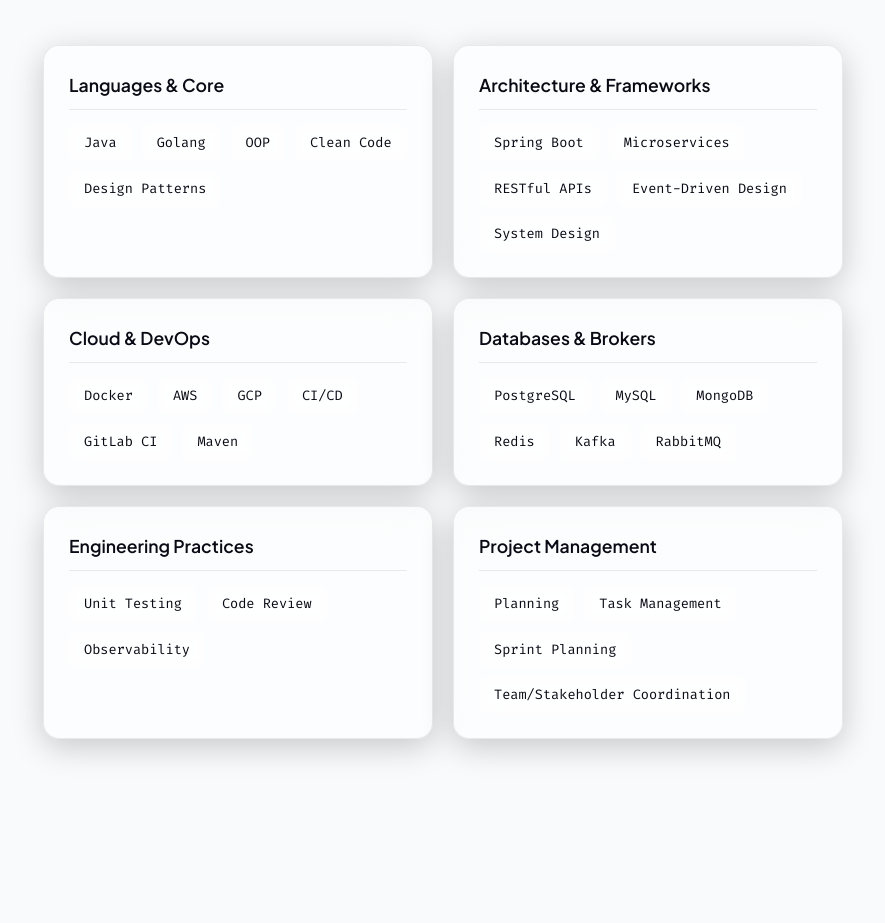
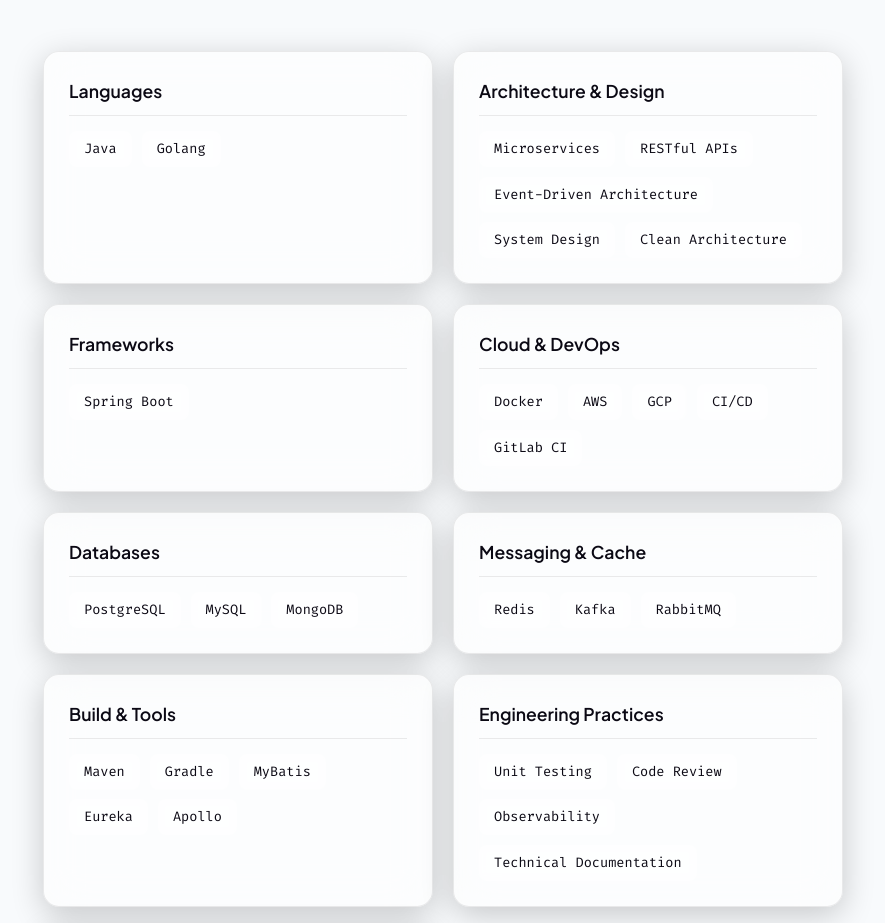
Before and after one commit to charlybutar21/charly-micolas-website, a Next.js app: page / in a window 1280 px wide. Shown: the part 1874-2797 px from the top of the page, without its empty margins (197-1082 px from the left). Built offline with nearby package versions, Linux system fonts and the light colour scheme.

Commit message:
fix content

```diff
--- a/app/data/index.ts
+++ b/app/data/index.ts
@@ -4,69 +4,86 @@
   hero: {
     name: "Charly Micolas Butarbutar.",
     role: "Software Engineer Backend.",
-    tagline: "Architecting highly scalable, cloud-native microservices. I specialize in designing robust backend systems for SaaS, PropTech, and FinTech platforms, focusing on performance, reliability, and clean code."
+    tagline: "Building scalable, cloud-native backend systems for SaaS, PropTech, and FinTech platforms. I focus on clean architecture, reliable services, and engineering practices that help teams move fast without breaking things."
   },
   about: {
     paragraphs: [
-      "Hello! I'm Charly, a Backend Software Engineer with over 8 years of experience building and maintaining software systems.",
-      "I started my software engineering journey while studying Computer Science at Del Institute of Technology and the University of Indonesia. Since then, I’ve worked across several industries, including SaaS, supply chain, property technology, and fintech.",
-      "My main experience is in backend development, system design, and building scalable services. I also have experience working with microservices, cloud platforms, and improving existing systems to make them more reliable and maintainable.",
-      "Currently, I’m also involved in leading engineering initiatives, reviewing code, mentoring team members, and working with the team to deliver reliable solutions that support business needs.",
-      "I enjoy learning new technologies, solving engineering problems, and continuously improving the way software is built."
-    ]
+      "I'm a Backend Software Engineer with 8+ years of experience designing and building server-side systems across multiple industries from SaaS supply chain and property technology to fintech P2P.",
+      "My core work lives in backend development: API design, microservices architecture, system integration, and making sure services hold up under real-world load. I've worked on both greenfield systems and the harder job of improving existing ones reducing technical debt, refactoring legacy code, and improving observability without disrupting production.",
+      "Beyond writing code, I've taken on engineering leadership responsibilities breaking down requirements, reviewing code, coordinating with cross-functional teams, and mentoring junior engineers. I care about building the right habits in a team, not just shipping features.",
+      "I hold a Bachelor's degree in Computer Science from University of Indonesia and an Associate Degree in Information Technology from Del Institute of Technology.",
+    ],
   },
   skills: [
     {
-      category: "Languages & Core",
-      items: ["Java", "Golang", "OOP", "Clean Code", "Design Patterns"]
+      category: "Languages",
+      items: ["Java", "Golang"],
     },
     {
-      category: "Architecture & Frameworks",
-      items: ["Spring Boot", "Microservices", "RESTful APIs", "Event-Driven Design", "System Design"]
+      category: "Architecture & Design",
+      items: [
+        "Microservices",
+        "RESTful APIs",
+        "Event-Driven Architecture",
+        "System Design",
+        "Clean Architecture",
+      ],
+    },
+    {
+      category: "Frameworks",
+      items: ["Spring Boot"],
     },
     {
       category: "Cloud & DevOps",
-      items: ["Docker", "AWS", "GCP", "CI/CD", "GitLab CI", "Maven"]
+      items: ["Docker", "AWS", "GCP", "CI/CD", "GitLab CI"],
     },
     {
-      category: "Databases & Brokers",
-      items: ["PostgreSQL", "MySQL", "MongoDB", "Redis", "Kafka", "RabbitMQ"]
+      category: "Databases",
+      items: ["PostgreSQL", "MySQL", "MongoDB"],
+    },
+    {
+      category: "Messaging & Cache",
+      items: ["Redis", "Kafka", "RabbitMQ"],
+    },
+    {
+      category: "Build & Tools",
+      items: ["Maven", "Gradle", "MyBatis", "Eureka", "Apollo"],
     },
     {
       category: "Engineering Practices",
-      items: ["Unit Testing", "Code Review", "Observability"]
+      items: ["Unit Testing", "Code Review", "Observability", "Technical Documentation"],
     },
     {
-      category: "Project Management",
-      items: ["Planning", "Task Management", "Sprint Planning", "Team/Stakeholder Coordination"]
+      category: "Project & Team",
+      items: ["Sprint Planning", "Task Breakdown", "Cross-team Coordination", "Scrum"],
     },
   ],
   experience: [
     {
-      company: "PT Progo Puncak Group - Pinjamin",
+      company: "PT Progo Puncak Group (Pinjamin)",
       role: "Senior Software Engineer",
       period: "June 2024 - Present",
       location: "South Jakarta",
       description: [
-        "Lead development activities for internal systems supporting telemarketing, collection, QC, and management operations.",
-        "Break down requirements and development initiatives into clear tasks and priorities for the engineering team.",
-        "Coordinate with local and HQ engineering teams to align on technical solutions, priorities, and delivery timelines.",
-        "Support the team in technical issue resolution, code reviews, and development decisions to ensure quality and smooth delivery.",
-        "Improve existing systems by refactoring legacy code, reducing technical debt, and improving system performance and maintainability.",
-        "Maintain technical documentation and audit evidence to support internal and external compliance requirements."
+        "Lead system development for internal systems supporting telemarketing, collection, quality control, and management operations.",
+        "Coordinate with local and HQ engineering teams to align on technical direction, task priorities, and delivery timelines.",
+        "Refactored legacy code to reduce technical debt and improve system performance and maintainability.",
+        "Serve as the primary technical point of contact for issue escalation and resolution across product and engineering teams.",
+        "Maintain audit-ready technical documentation to support compliance requirements.",
       ],
-      skills: ["Java", "Spring Boot", "Microservices", "MySQL", "Redis", "RabbitMQ", "Docker"]
+      skills: ["Java", "Spring Boot", "MySQL", "Redis", "RabbitMQ", "Docker", "Microservices", "RESTful APIs"],
     },
     {
       company: "PT Ringan Teknologi Indonesia (Ringan)",
       role: "Software Engineer",
       period: "Feb 2024 - May 2024",
-      location: "Jakarta Selatan",
+      location: "South Jakarta",
       description: [
-        "Successfully navigated the complete transition of backend ownership from the HQ team, ensuring zero downtime through structured knowledge transfer and comprehensive documentation.",
-        "Engineered the full lifecycle of loan application submission APIs, strictly adhering to security compliance, robust testing, and aggressive performance benchmarks."
+        "Took over backend ownership from the HQ team through structured knowledge transfer, ensuring continuity and minimal disruption.",
+        "Collaborated with the technical lead to assess system requirements and define technical tasks aligned with business goals.",
+        "Contributed to the full development lifecycle of loan application submission APIs — from implementation and testing through to deployment.",
       ],
-      skills: ["Java", "Spring Boot", "PostgreSQL", "Microservices", "Apollo"]
+      skills: ["Java", "Spring Boot", "PostgreSQL", "MySQL", "Microservices", "RESTful APIs"],
     },
     {
       company: "PT Advotics Technology Global (Advotics)",
@@ -74,10 +91,10 @@
       period: "Jun 2023 - Jan 2024",
       location: "Remote",
       description: [
-        "Delivered critical API features entirely independently, maintaining a flawless track record of meeting strict contractual timelines with minimal supervision.",
-        "Enhanced core system functionality and mitigated recurring bugs in production environments, demonstrating high-level technical autonomy."
+        "Delivered contracted API features independently within agreed timelines, with minimal supervision.",
+        "Contributed to system maintenance and bug fixes in production, improving reliability for active users.",
       ],
-      skills: ["Java", "Spring Boot", "MySQL", "Microservices"]
+      skills: ["Java", "Spring Boot", "MySQL", "Microservices", "RESTful APIs"],
     },
     {
       company: "PT Properti Solusi Manajemen (Pinhome)",
@@ -85,11 +102,12 @@
       period: "Sep 2021 - May 2023",
       location: "Remote",
       description: [
-        "Collaborated with the technical lead to assess technical requirements and break down tasks for upcoming sprints, ensuring alignment with business goals and timely delivery.",
-        "Took ownership of features end-to-end within agent and lead backend services handling design, development, testing, documentation, and deployment demonstrating strong command of the full software development lifecycle (SDLC).",
-        "Mentored 3 junior engineers, elevating the overall engineering culture and code quality by establishing strict, structured code review protocols."
+        "Owned end-to-end delivery of features in agent and lead backend services — from design and development through testing, documentation, and deployment.",
+        "Worked with the technical lead to assess requirements and break down sprint tasks, ensuring clear scope and realistic delivery timelines.",
+        "Reduced technical debt by proactively refactoring existing code, resulting in measurable improvements in system performance and maintainability.",
+        "Mentored 3 junior engineers through structured code reviews and knowledge-sharing sessions, improving overall team code quality.",
       ],
-      skills: ["Golang", "PostgreSQL", "Redis", "GCP", "Unit Testing"]
+      skills: ["Golang", "PostgreSQL", "Redis", "GCP", "Microservices", "Unit Testing", "RESTful APIs"],
     },
     {
       company: "PT Advotics Technology Global (Advotics)",
@@ -97,23 +115,25 @@
       period: "Sep 2017 - Aug 2021",
       location: "Remote",
       description: [
-        "Led a cross-functional engineering team of 6 to successfully design and deliver high-impact enterprise features for clients across multiple industry verticals.",
-        "Directed the end-to-end architectural revamp of multiple flagship internal products, radically improving functional capabilities and user experience metrics.",
-        "Acted as a crucial technical advisor, translating complex business requirements into actionable engineering sprint tasks while providing strategic troubleshooting support."
+        "Led a team of 6 engineers to design and deliver features across multiple industry verticals for Advotics clients.",
+        "Worked closely with the product manager to estimate scope, plan sprints, and keep delivery aligned with business priorities.",
+        "Translated business requirements into clear, actionable technical tasks that the engineering team could execute efficiently.",
+        "Directed the end-to-end revamp of several internal products, improving both functionality and user experience.",
+        "Provided technical advisory support for complex issues across product and engineering support teams.",
       ],
-      skills: ["Java", "Spring Boot", "AWS", "ETL", "Microservices"]
+      skills: ["Java", "Spring Boot", "MySQL", "AWS", "ETL", "Microservices", "RESTful APIs"],
     },
     {
-      company: "PT. LightStream Analytics Indonesia",
+      company: "PT LightStream Analytics Indonesia",
       role: "IT Support Consultant",
       period: "Nov 2015 - Jul 2017",
-      location: "Jakarta Pusat",
+      location: "Central Jakarta",
       description: [
-        "Managed sophisticated daily customer support operations, resolving complex infrastructure and software tickets under strict SLAs.",
-        "Conducted root-cause analysis and provided technical troubleshooting for enterprise-grade data products."
+        "Managed daily customer support operations, resolving infrastructure and software tickets within defined SLAs.",
+        "Conducted root-cause analysis and provided troubleshooting for enterprise data products.",
       ],
-      skills: ["Java", "AWS", "Hadoop Cloudera", "Linux"]
-    }
+      skills: ["Java", "AWS", "Hadoop Cloudera", "Linux"],
+    },
   ],
   education: [
     {
@@ -125,7 +145,7 @@
     {
       institution: "Del Institute of Technology",
       degree: "Associate Degree in Information Technology",
-      location: "Toba, North Sumatera",
+      location: "Toba, North Sumatra",
       graduationDate: "September 2015"
     }
   ],
```
